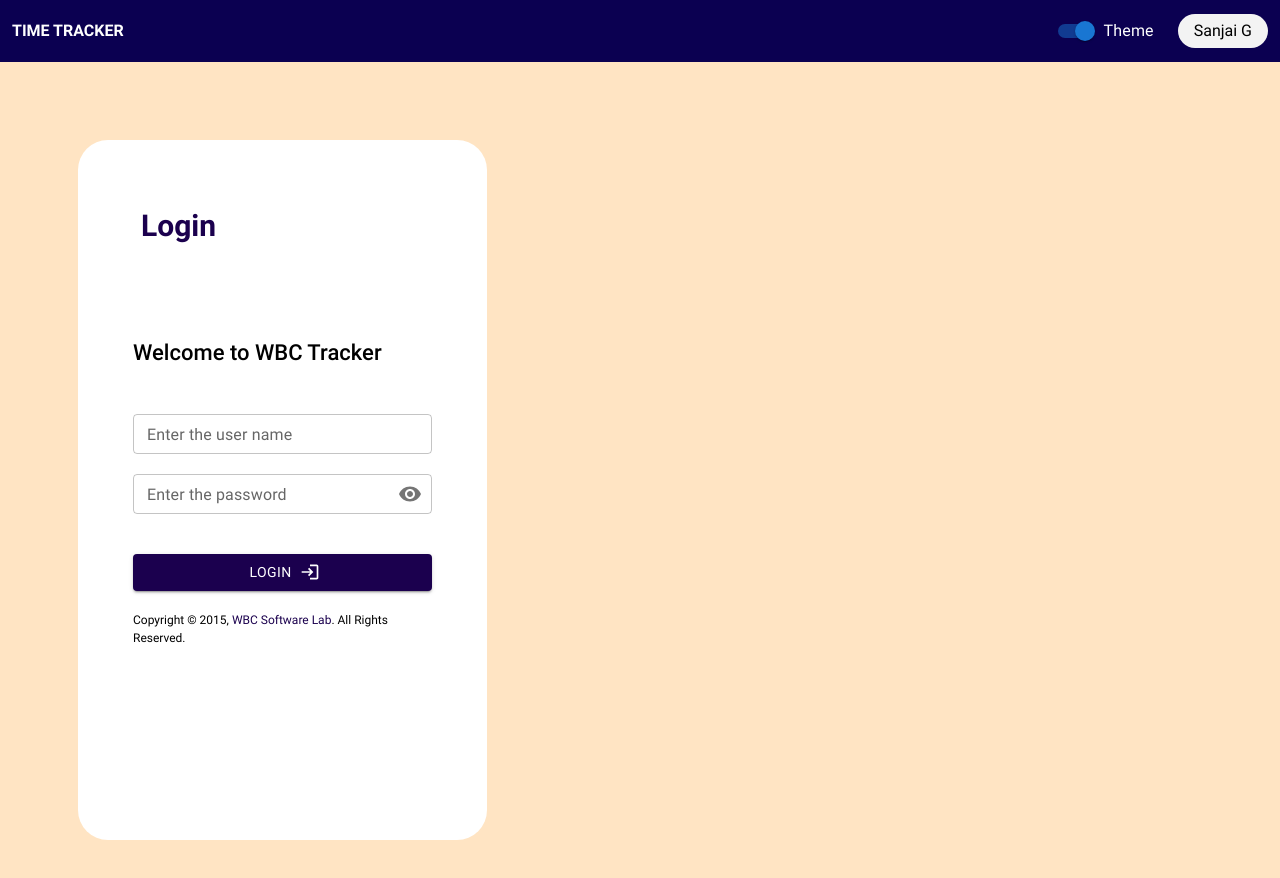
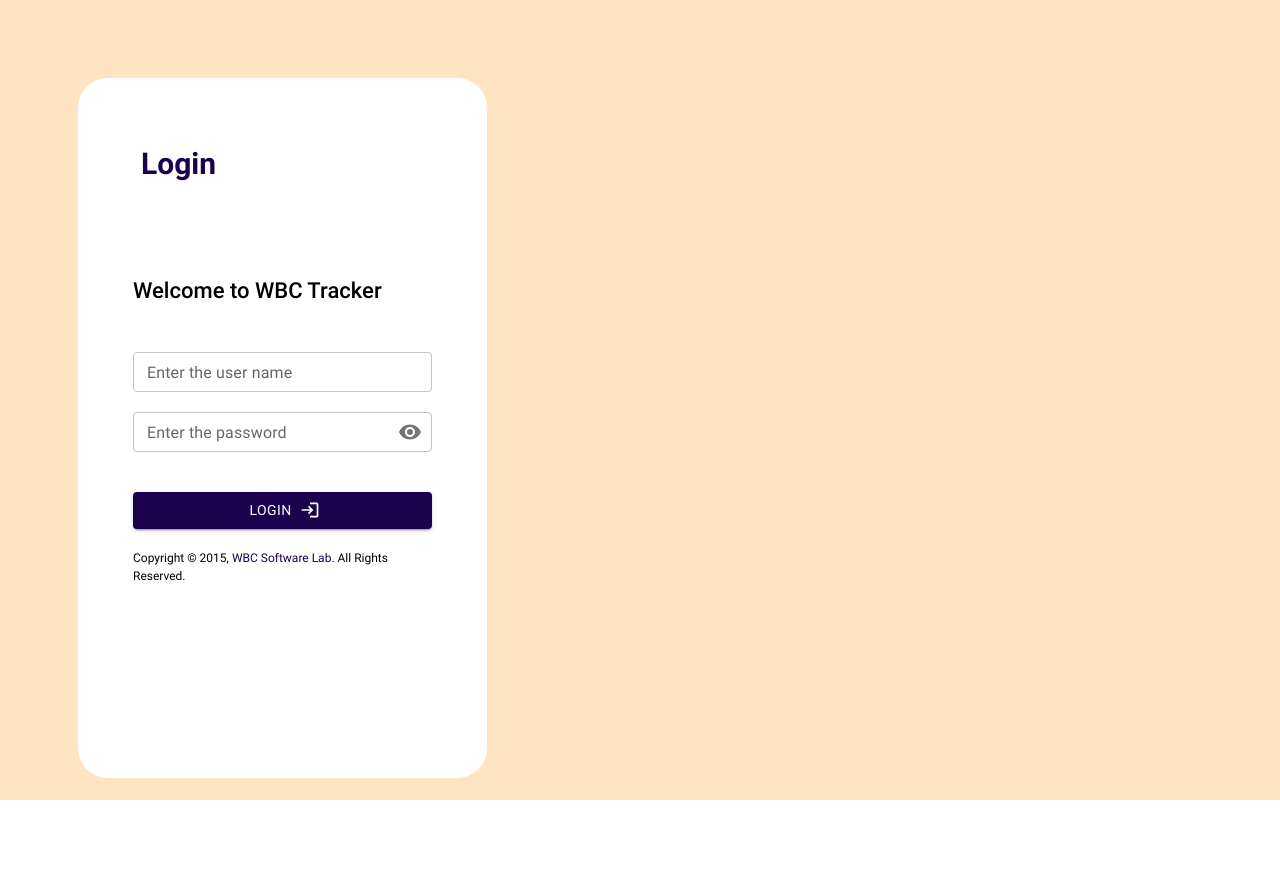
Before and after one commit to raviwbc/wbc-tracker, a React (Create React App) app: page /login in a window 1280 px wide. Shown: the top 878 px of the page. After the commit the page ends 800 px from the top, so only its background shows below. Built offline with nearby package versions, Linux system fonts and the light colour scheme.

Commit message:
Login page: body css issue

```diff
--- a/src/component/login/login.css
+++ b/src/component/login/login.css
@@ -1,5 +1,10 @@
-body {
+.loginContainer {
     background-color: rgb(255 228 195);
+    position: fixed;
+    top: 0;
+    left: 0;
+    width: 100vw;
+    height: 100vh;
 }
 
 .loginPage {
@@ -51,7 +56,7 @@
 }
 
 @media screen and (max-width:776px) {
-body{
+.loginContainer{
     background-color: white;
 }
 .loginPage {
--- a/src/component/login/login.tsx
+++ b/src/component/login/login.tsx
@@ -16,7 +16,7 @@
         setShowPassword((prev) => !prev);
     };
     return <>
-        <div>
+        <div className="loginContainer">
             <div className="loginPage">
                 <div className="loginTxt">
                     Login
```
